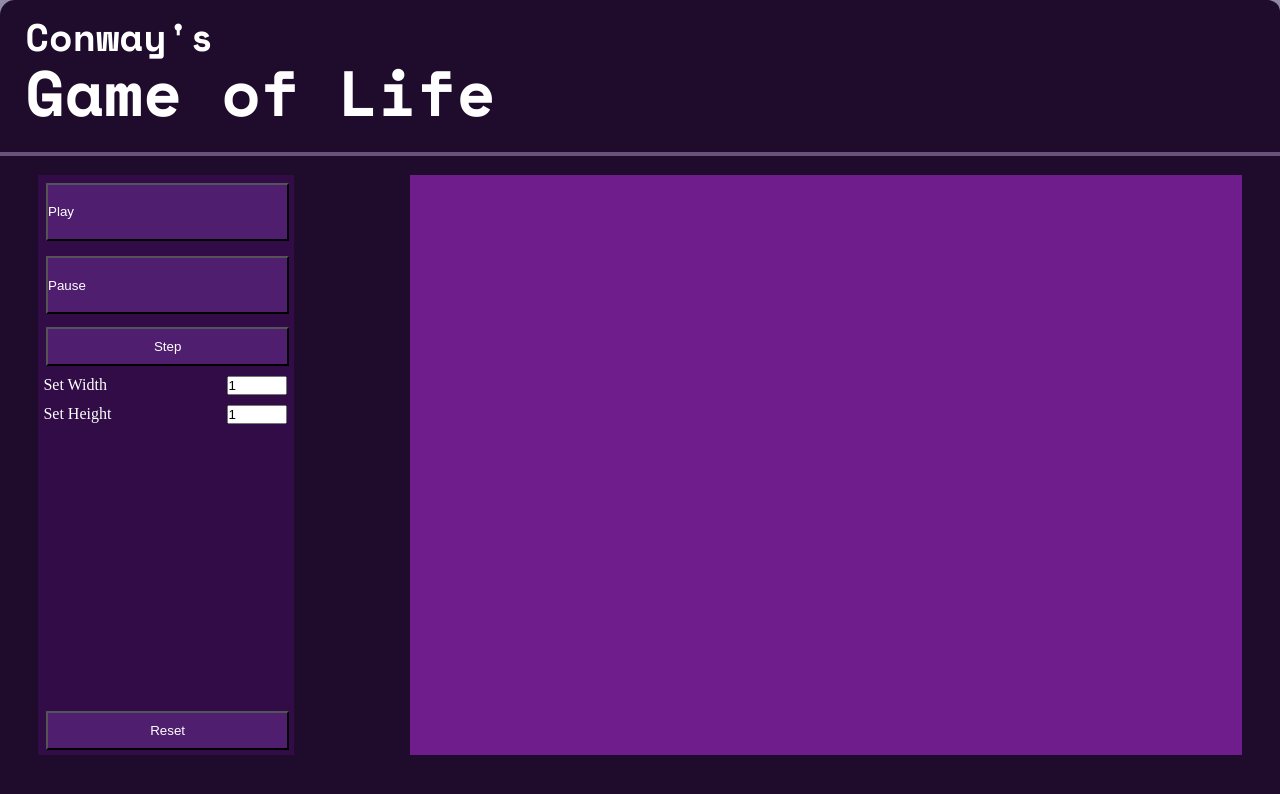
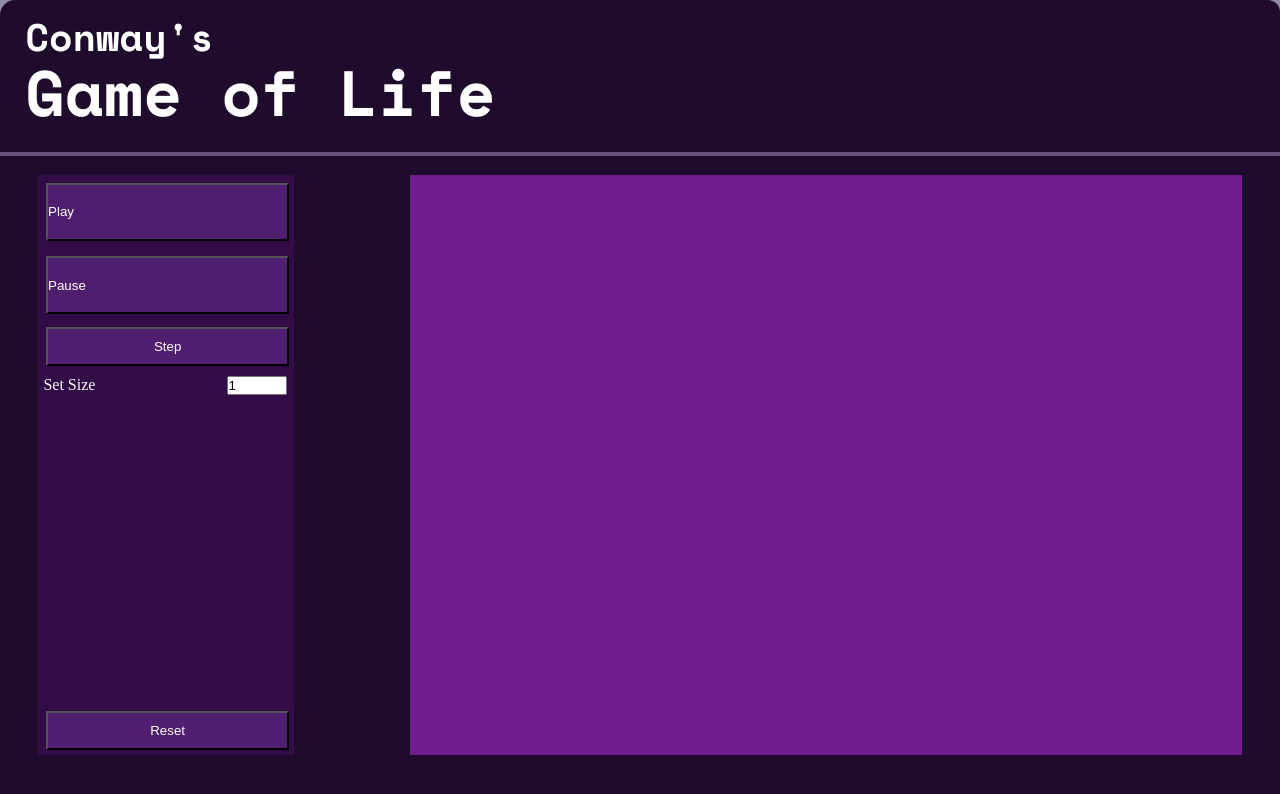
Before and after one commit to Jason-M-Brown/game_of_life, a React (Vite) app in the folder path/src/frontend/client/: page / in a window 1280 px wide. Shown: the top 794 px of the page. Built offline with nearby package versions, Linux system fonts and the light colour scheme.

Commit message:
Updated Grid size to only provide square grids

```diff
--- a/path/src/frontend/client/src/main/GridSize.tsx
+++ b/path/src/frontend/client/src/main/GridSize.tsx
@@ -1,4 +1,3 @@
-
 interface GridSizeProps {
     width: number;
     height: number;
@@ -6,9 +5,7 @@ interface GridSizeProps {
     onHeightChange: (height: number) => void;
 }
 
-
 const MIN_SIZE = 1;
-
 
 const rowStyle: React.CSSProperties = {
     color: "white",
@@ -17,7 +14,6 @@ const rowStyle: React.CSSProperties = {
     alignItems: "center",
     width: "95%",
     margin: "5px 5px",
-
 };
 
 const inputStyle: React.CSSProperties = {
@@ -32,33 +28,26 @@ function clampToMin(value: number): number {
 
 function GridSize({
     width,
-    height,
     onWidthChange,
     onHeightChange }: GridSizeProps) {
 
+    const handleSizeChange = (value: number) => {
+        const size = clampToMin(value);
+        onWidthChange(size);
+        onHeightChange(size);
+    };
+
     return (
-        <>
         <label style={rowStyle}>
-                Set Width
+            Set Size
             <input
                 type="number"
                 min={MIN_SIZE}
                 value={width}
                 style={inputStyle}
-                    onChange={(e) => onWidthChange(clampToMin(Number(e.target.value)))}
+                onChange={(e) => handleSizeChange(Number(e.target.value))}
             />
         </label>
-            <label style={rowStyle}>
-                Set Height
-                <input
-                    type="number"
-                    min={MIN_SIZE}
-                    value={height}
-                    style={inputStyle}
-                    onChange={(e) => onHeightChange(clampToMin(Number(e.target.value)))}
-                />
-            </label>
-        </>
     );
 };
 
```
Lines whose indentation alone changed are shown as unchanged.
